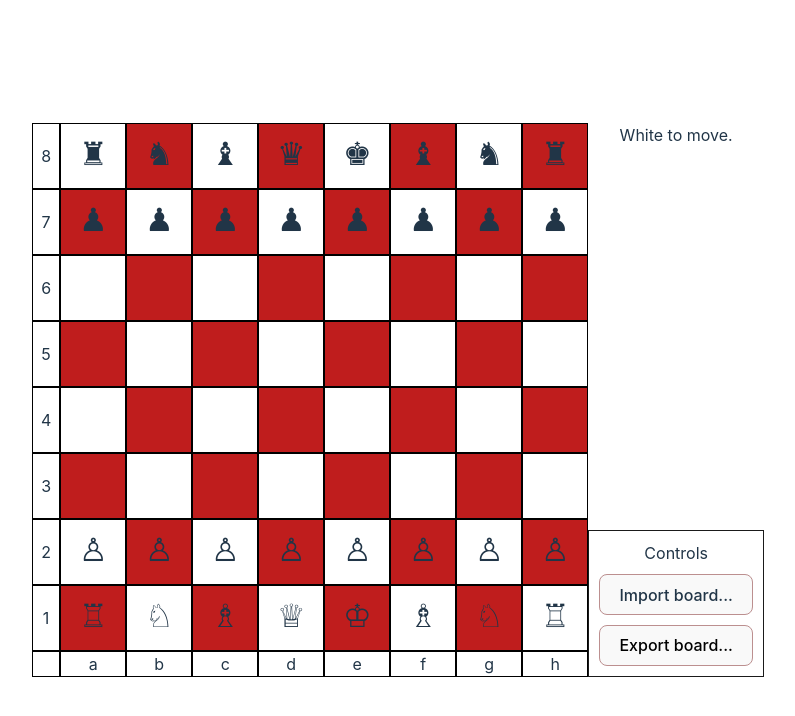
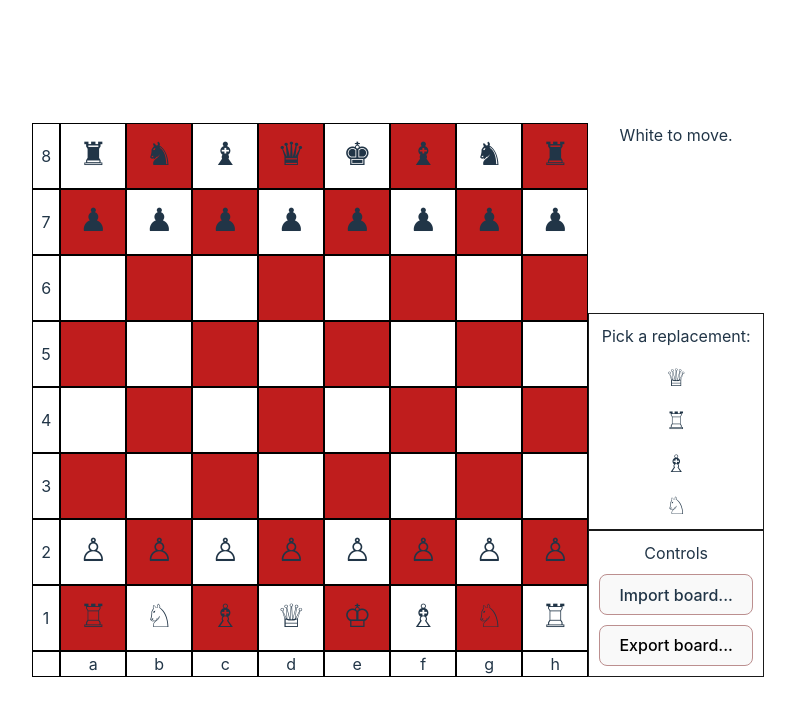
Before and after one commit to aspandit/tsx-react-chess, a React (Vite) app: page / in a window 1280 px wide. Shown: the top 716 px of the page, without its empty margins (242-1037 px from the left). Built offline with nearby package versions, Linux system fonts and the light colour scheme.

Commit message:
Built PawnPromotionPalette and styling

```diff
--- a/src/chess/container/GameLogic.ts
+++ b/src/chess/container/GameLogic.ts
@@ -34,6 +34,14 @@ export class GameLogic {
         }
 
         return bsv;
+    }
+
+    get waitOnPawnPromotion():boolean {
+        return true;
+    }
+
+    get currPlayer():Player {
+        return this._gameModel.player;
     }
 
     get info() {
--- a/src/chess/presentation/BoardUI.tsx
+++ b/src/chess/presentation/BoardUI.tsx
@@ -3,6 +3,7 @@ import {useEffect, useState} from "react";
 import {GameLogic} from "../container/GameLogic";
 import React from 'react';
 import Controls from "./ControlsUI";
+import PawnPromotionPalette from "./PawnPromotionPalette";
 
 export default function Game() {
     const [gameLogic,setGameLogic] = useState<GameLogic>(new GameLogic()); // TODO ***determine whether this and other classes need to be function-based***
@@ -19,6 +20,7 @@ export default function Game() {
                 </span>
                 <span className={"right-margin"}>
                     <span className={"status-bar"}>{statusMessage}</span>
+                    <PawnPromotionPalette gameLogic={gameLogic}/>
                     <Controls className={"controls"} clicks={clicks} setGameLogic={setGameLogic} setClicks={setClicks} setStatusMessage={setStatusMessage} />
                 </span>
             </div>
--- /dev/null
+++ b/src/chess/presentation/PawnPromotionPalette.css
@@ -0,0 +1,14 @@
+.palette table {
+    border: #1a1a1a solid 0.1em;
+    border-spacing: 2px;
+}
+
+.palette-body td {
+    padding: 0.1em;
+    font-size: x-large;
+}
+
+.palette-body td span:hover {
+    border: 0.1em solid !important;
+    padding: 0;
+}
--- /dev/null
+++ b/src/chess/presentation/PawnPromotionPalette.tsx
@@ -0,0 +1,33 @@
+import './PawnPromotionPalette.css'
+import React from "react";
+import {PieceColor, PieceType} from "../model/object/piece/baseclass/Piece";
+import {GameLogic} from "../container/GameLogic";
+
+export default function PawnPromotionPalette(props: { gameLogic: GameLogic }) {
+    const color: number = PieceColor[props.gameLogic.currPlayer];
+    const showPalette: boolean = props.gameLogic.waitOnPawnPromotion;
+    return (
+        <table hidden={!showPalette}>
+            <thead className={"palette-header"}>
+            <tr>
+                <td>Pick a replacement:</td>
+            </tr>
+            </thead>
+            <tbody className={"palette-body"}>
+            <tr>
+                <td><span>{String.fromCodePoint(PieceType.QUEEN + color)}</span></td>
+            </tr>
+            <tr>
+                <td><span>{String.fromCodePoint(PieceType.ROOK + color)}</span></td>
+            </tr>
+            <tr>
+                <td><span>{String.fromCodePoint(PieceType.BISHOP + color)}</span></td>
+            </tr>
+            <tr>
+                <td><span>{String.fromCodePoint(PieceType.KNIGHT + color)}</span></td>
+            </tr>
+            </tbody>
+        </table>
+
+    );
+}
```
